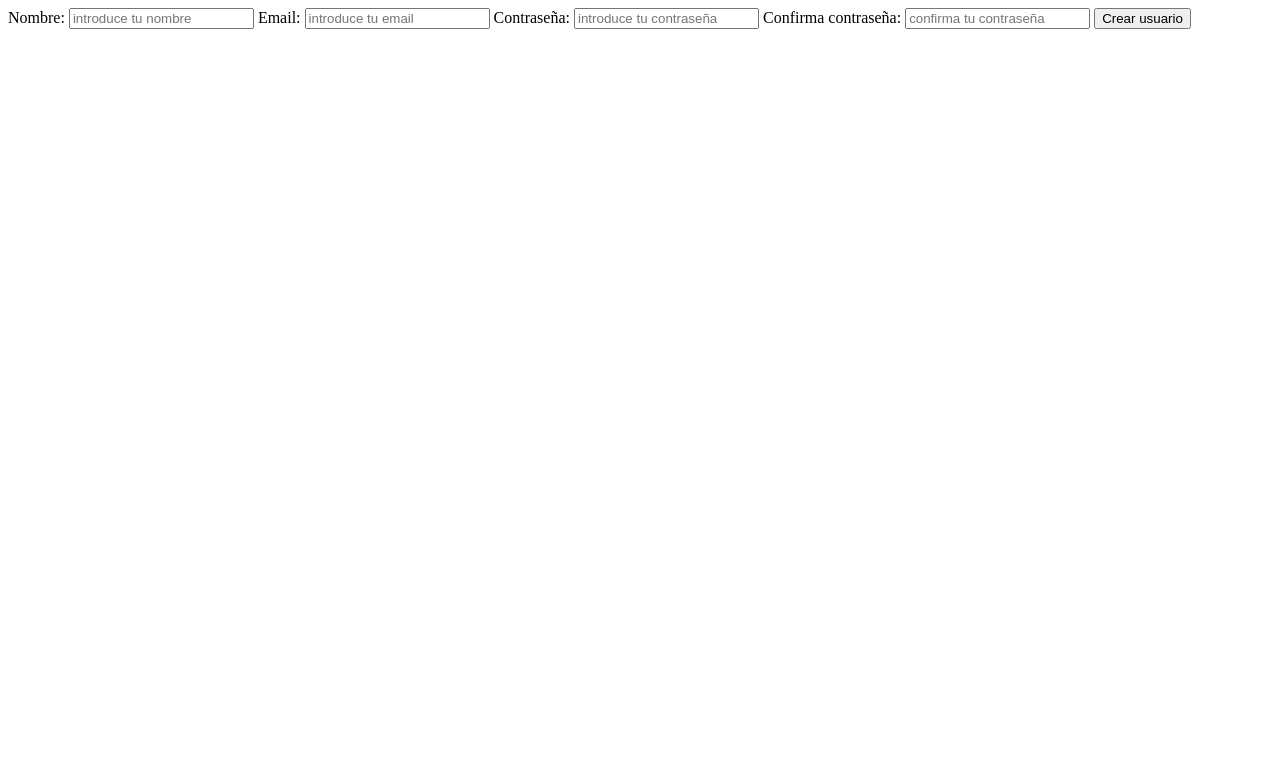
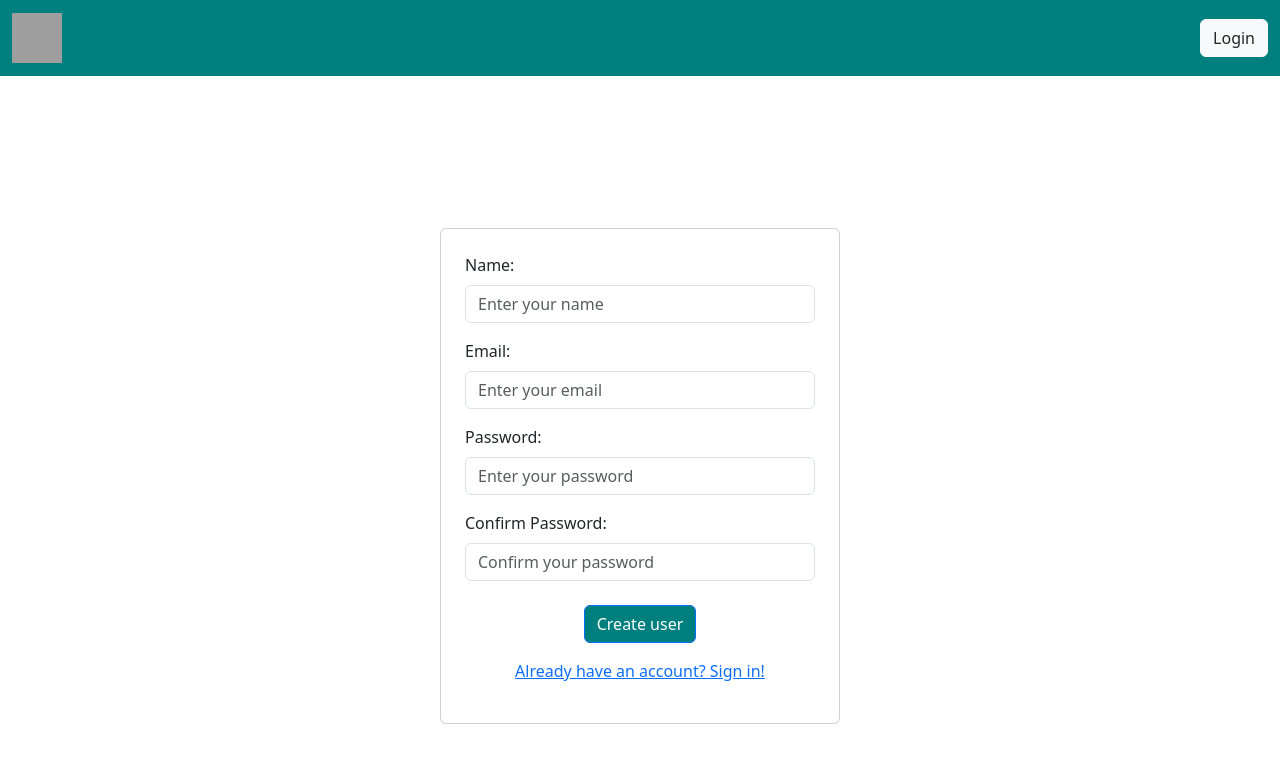
Before and after one commit to flaviagarb/practica-front-end-js, a website with bundled scripts: page register.html in a window 1280 px wide. Built offline with nearby package versions, Linux system fonts and the light colour scheme; grey boxes are pictures that could not be loaded.

Commit message:
Add bootstrap to register/login

```diff
--- a/register.html
+++ b/register.html
@@ -5,31 +5,66 @@
     <meta charset="UTF-8" />
     <meta name="viewport" content="width=device-width, initial-scale=1.0" />
     <title>Register</title>
+    <link href="https://cdn.jsdelivr.net/npm/bootstrap@5.3.3/dist/css/bootstrap.min.css" rel="stylesheet"
+        integrity="sha384-QWTKZyjpPEjISv5WaRU9OFeRpok6YctnYmDr5pNlyT2bRjXh0JMhjY6hW+ALEwIH" crossorigin="anonymous">
+    <link rel="stylesheet" href="https://cdn.jsdelivr.net/npm/bootstrap-icons@1.11.3/font/bootstrap-icons.min.css">
     <link rel="stylesheet" href="./loader.css">
     <link rel="stylesheet" href="./notifications/notifications.css">
 </head>
 
 <body>
+    <nav class="navbar navbar-expand-lg sticky-top" style="background-color: #007f7f;">
+        <div class="container-fluid">
+            <a class="navbar-brand" href="#">
+                <img src="https://i.ibb.co/Y4RrfJDw/luna-logo.jpg" alt="logo" width="50" height="50">
+            </a>
+            <button class="navbar-toggler" type="button" data-bs-toggle="collapse" data-bs-target="#navbarContent"
+                aria-controls="navbarContent" aria-expanded="false" aria-label="Toggle navigation">
+                <span class="navbar-toggler-icon"></span>
+            </button>
+            <div class="collapse navbar-collapse" id="navbarContent">
+                <ul class="navbar-nav ms-auto mb-2 mb-lg-0 session d-flex flex-column flex-lg-row gap-2">
+                    <li class="nav-item">
+                        <a href="/login.html" class="btn btn-light text-dark">Login</a> <!-- ✔ Botón Login -->
+                    </li>
+                </ul>
+            </div>
+        </div>
+    </nav>
+
     <div id="notifications"></div>
     <form>
-        <label for="name">Nombre: </label>
-        <input id="name" name="name" type="text" placeholder="introduce tu nombre" />
+        <div class="container d-flex justify-content-center align-items-center min-vh-100">
+            <div class="card p-4" style="max-width: 400px; width: 100%;">
+                <label for="name" class="form-label">Name:</label>
+                <input id="name" name="name" type="text" class="form-control" placeholder="Enter your name" required />
 
-        <label for="email">Email:</label>
-        <input id="email" name="email" type="email" placeholder="introduce tu email" required />
+                <label for="email" class="form-label mt-3">Email:</label>
+                <input id="email" name="email" type="email" class="form-control" placeholder="Enter your email"
+                    required />
 
-        <label for="password">Contraseña:</label>
-        <input id="password" name="password" type="password" placeholder="introduce tu contraseña" required
-            minlength="6" />
+                <label for="password" class="form-label mt-3">Password:</label>
+                <input id="password" name="password" type="password" class="form-control"
+                    placeholder="Enter your password" required minlength="6" />
 
-        <label for="password-confirm">Confirma contraseña:</label>
-        <input id="password-confirm" name="password-confirm" type="password" placeholder="confirma tu contraseña"
-            required minlength="6" />
+                <label for="password-confirm" class="form-label mt-3">Confirm Password:</label>
+                <input id="password-confirm" name="password-confirm" type="password" class="form-control"
+                    placeholder="Confirm your password" required minlength="6" />
 
-        <button type="submit">Crear usuario</button>
+                <div class="text-center mt-4">
+                    <button type="submit" class="btn btn-primary" style="background-color: #007f7f;">Create
+                        user</button>
+                </div>
+
+                <p class="text-center mt-3">
+                    <a href="/login.html">Already have an account? Sign in!</a>
+                </p>
+            </div>
+        </div>
     </form>
 
     <script type="module" src="./register.js"></script>
+    <script src="https://cdn.jsdelivr.net/npm/bootstrap@5.3.3/dist/js/bootstrap.bundle.min.js"></script>
 </body>
 
 </html>
--- a/show-products/showProductsController.js
+++ b/show-products/showProductsController.js
@@ -31,6 +31,8 @@ function drawProducts(products, container) {
 
         const productHtml = document.createElement("a");
         productHtml.setAttribute("href", `./product-detail.html?id=${product.id}`)
+        productHtml.classList.add("card", "p-3", "text-decoration-none", "text-dark")
+        productHtml.style.width = "18rem"
         productHtml.innerHTML = buildProducts(product)
 
         container.appendChild(productHtml)
```
Also changed, not shown: index.html (+4 -4 lines), login.html (+39 -6 lines), session/sessionView.js (+6 -4 lines), show-products/showProductsView.js (+16 -10 lines).
